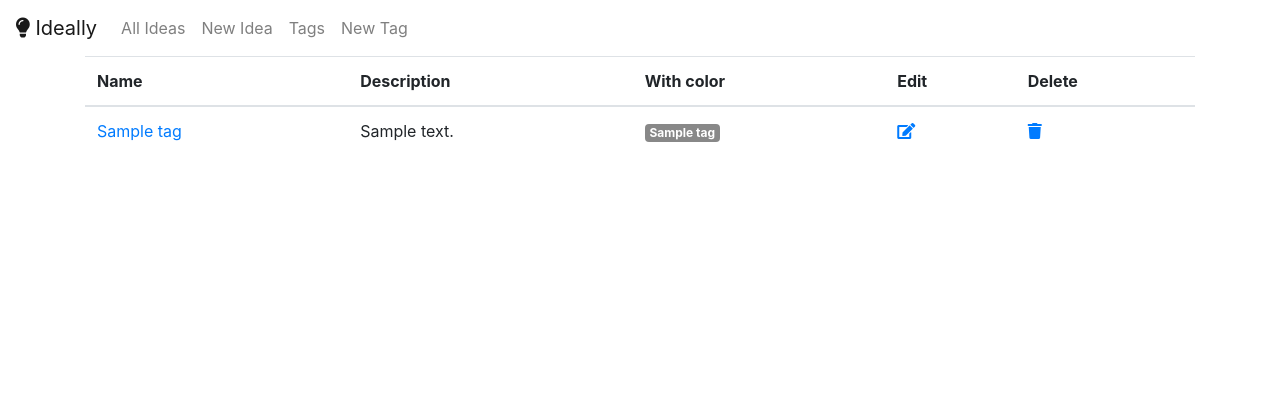
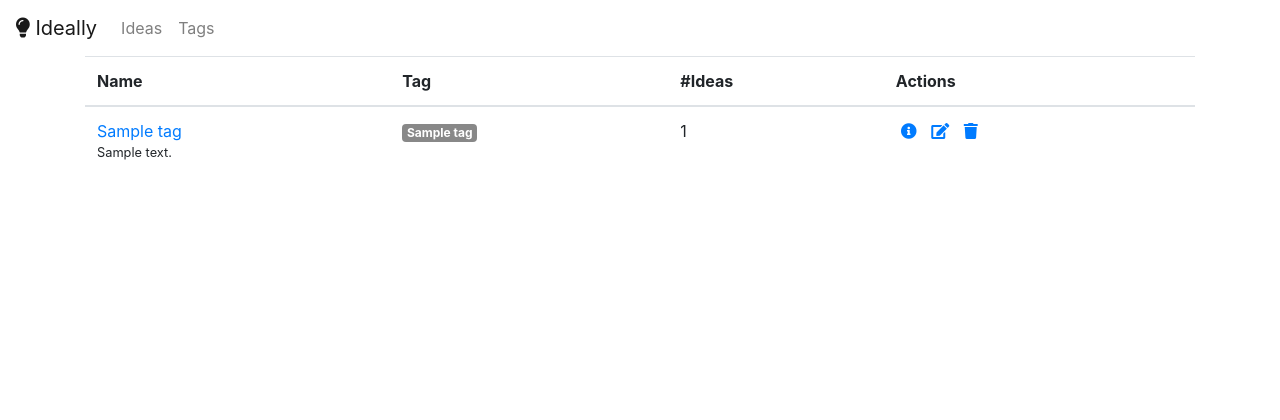
Before and after one commit to stefanbschneider/ideally, a Django app: page /tag/ in a window 1280 px wide. Shown: the top 420 px of the page. Run offline with Django 3.2, Linux system fonts and the light colour scheme; tables that the repository leaves empty hold one stand-in row (values such as "Sample post"); some libraries are stand-ins or nearby versions.

Commit message:
nicer tag index

```diff
--- a/app/templates/app/base.html
+++ b/app/templates/app/base.html
@@ -28,17 +28,17 @@
         <div class="collapse navbar-collapse" id="navbarNav">
             <ul class="navbar-nav">
                 <li class="nav-item">
-                    <a class="nav-link" href="{% url 'app:index' %}">All Ideas</a>
+                    <a class="nav-link" href="{% url 'app:index' %}">Ideas</a>
                 </li>
-                <li class="nav-item">
-                    <a class="nav-link" href="{% url 'app:add' %}">New Idea</a>
-                </li>
+<!--                <li class="nav-item">-->
+<!--                    <a class="nav-link" href="{% url 'app:add' %}">New Idea</a>-->
+<!--                </li>-->
                 <li class="nav-item">
                     <a class="nav-link" href="{% url 'app:tag-index' %}">Tags</a>
                 </li>
-                <li class="nav-item">
-                    <a class="nav-link" href="{% url 'app:tag-add' %}">New Tag</a>
-                </li>
+<!--                <li class="nav-item">-->
+<!--                    <a class="nav-link" href="{% url 'app:tag-add' %}">New Tag</a>-->
+<!--                </li>-->
             </ul>
         </div>
     </nav>
--- a/app/templates/app/idea_index.html
+++ b/app/templates/app/idea_index.html
@@ -16,7 +16,7 @@
                 <td>
                     <a href="{% url 'app:detail' idea.id %}">{{ idea.title }}</a>
                     <br>
-                    <div class="font-weight-light small">{{ idea.description }}</div>
+                    <div class="small">{{ idea.description }}</div>
                 </td>
                 <td>
                     {% for tag in idea.tags.all %}
--- a/app/templates/app/tag_index.html
+++ b/app/templates/app/tag_index.html
@@ -6,20 +6,32 @@
         <thead>
             <tr>
                 <th scope="col">Name</th>
-                <th scope="col">Description</th>
-                <th scope="col">With color</th>
-                <th scope="col">Edit</th>
-                <th scope="col">Delete</th>
+                <th scope="col">Tag</th>
+                <th scope="col">#Ideas</th>
+                <th scope="col">Actions</th>
             </tr>
         </thead>
         <tbody>
             {% for tag in tag_list %}
             <tr>
-                <td><a href="{% url 'app:tag-detail' tag.id %}">{{ tag.name }}</a></td>
-                <td>{{ tag.description }}</td>
+                <td>
+                    <a href="{% url 'app:tag-detail' tag.id %}">{{ tag.name }}</a>
+                    <br>
+                    <div class="small">{{ tag.description }}</div>
+                </td>
                 <td><span class="badge badge-primary" style="background-color: {{ tag.color }}">{{ tag.name }}</span></td>
-                <td><a href="{% url 'app:tag-edit' tag.id %}"><i class="fas fa-edit"></i></a></td>
-                <td><a href="{% url 'app:tag-delete' tag.id %}"><i class="fas fa-trash"></i></a></td>
+                <td>{{ tag.idea_set.count }}</td>
+                <td>
+                    <a href="{% url 'app:tag-detail' tag.id %}" style="margin: 5px;" data-toggle="tooltip" data-placement="top" title="Detail">
+                        <i class="fas fa-info-circle"></i>
+                    </a>
+                    <a href="{% url 'app:tag-edit' tag.id %}" style="margin: 5px;" data-toggle="tooltip" data-placement="top" title="Edit">
+                        <i class="fas fa-edit"></i>
+                    </a>
+                    <a href="{% url 'app:tag-delete' tag.id %}" style="margin: 5px;" data-toggle="tooltip" data-placement="top" title="Delete">
+                        <i class="fas fa-trash"></i>
+                    </a>
+                </td>
             </tr>
             {% endfor %}
         </tbody>
```
